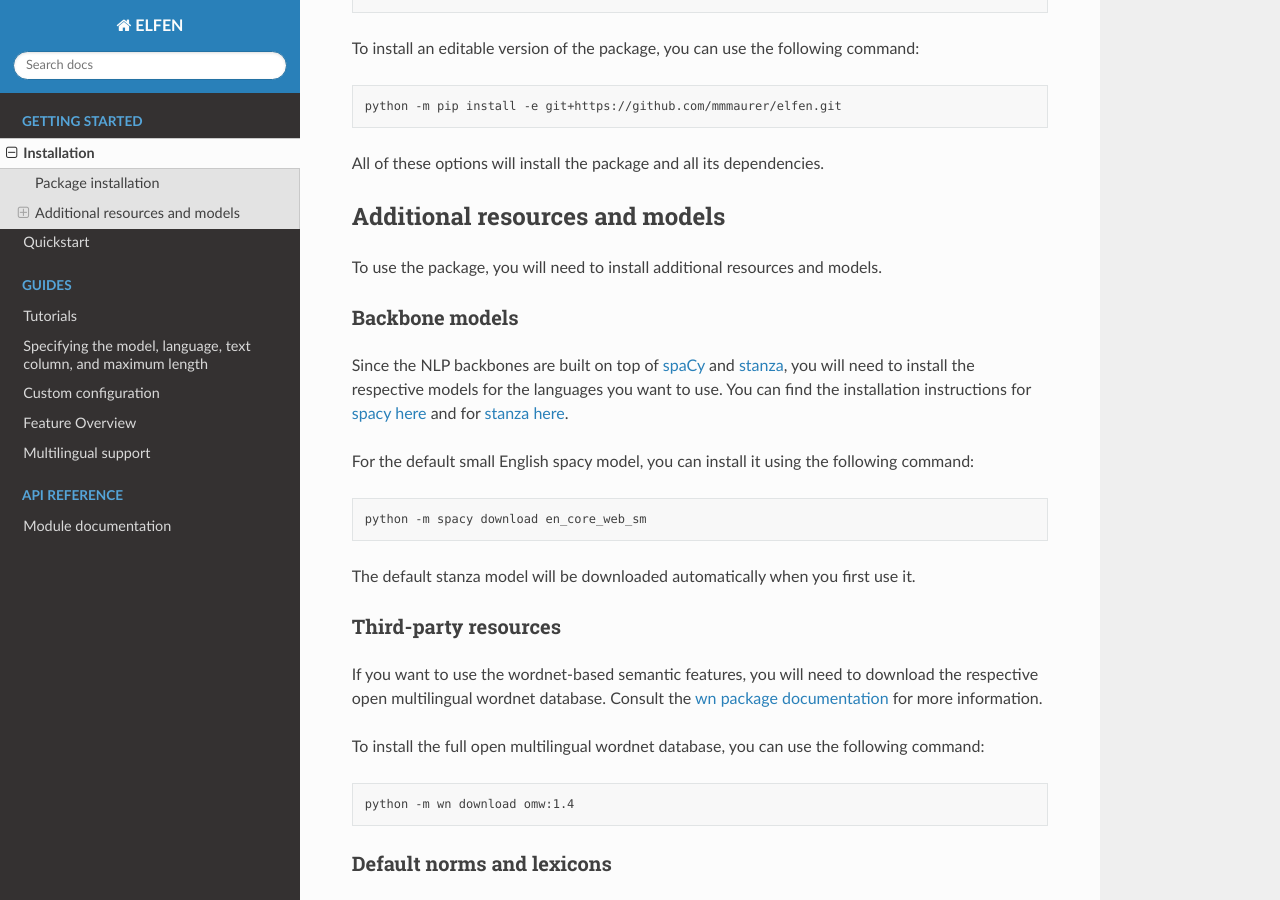
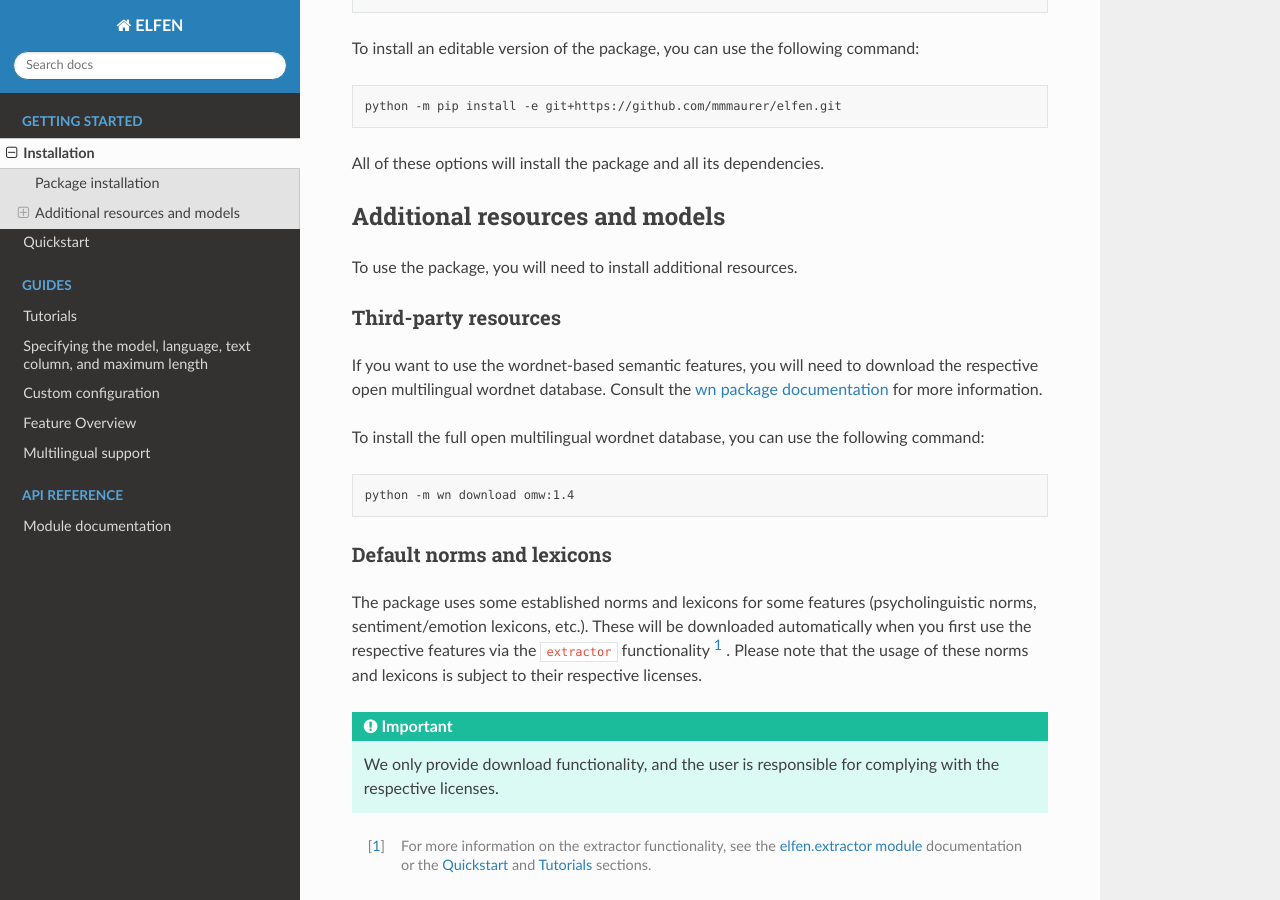
Before and after one commit to mmmaurer/elfen, a Sphinx documentation site: the page built from docs/installation.rst, in a window 1280 px wide and 900 px high, scrolled down 409 px. Built offline with Sphinx 7.4.7 and the Read the Docs theme 3.1.0, drawn with Linux system fonts in a browser that asks for light colours.

```diff
--- a/docs/conf.py
+++ b/docs/conf.py
@@ -22,7 +22,7 @@
 project = 'ELFEN'
 copyright = '2025, Maximilian Maurer'
 author = 'Maximilian Maurer'
-release = '1.0.0'
+release = '1.1.0'
 
 # -- General configuration ---------------------------------------------------
 # https://www.sphinx-doc.org/en/master/usage/configuration.html#general-configuration
--- a/docs/index.rst
+++ b/docs/index.rst
@@ -6,11 +6,11 @@
 ELFEN - Efficient Linguistic Feature Extraction for Natural Language Datasets
 =============================================================================
 
-ELFEN (Efficient Linguistic Feature Extraction for Natural Language Datasets) is a Python package that provides a set of tools for extracting linguistic features from text datasets. It provides an extensive set of features that can be used to analyze text data and NLP model outputs.
-Since it is built on top of the modern dataframe package `polars`_, it is able to handle large datasets efficiently. Preprocessing backbones are built on top of the popular NLP libraries `spaCy`_ and `stanza`_, allowing for the use of both light-weight and state-of-the-art NLP models for feature extraction in various Languages.
+ELFEN (Efficient Linguistic Feature Extraction for Natural Language Datasets) is a Python package for extracting linguistic features from text datasets at scale. It provides an extensive set of features that can be used to analyze text data and NLP model outputs.
+It is built on top of the modern dataframe package `polars`_, allowing for handling large datasets efficiently. Preprocessing backbones are built on top of the popular NLP libraries `spaCy`_ and `stanza`_, allowing for the use of both light-weight and state-of-the-art NLP models for feature extraction in various Languages.
 
 .. note::
-   The package is still under development. If you encounter any issues or have any suggestions, please feel free to open an issue or add a pull request on the `GitHub repository`_.
+   The package is actively maintained. If you encounter any issues or have any suggestions, please feel free to open an issue or add a pull request on the `GitHub repository`_.
 
 .. _GitHub repository: https://www.github.com/mmmaurer/elfen
 
--- a/docs/installation.rst
+++ b/docs/installation.rst
@@ -28,23 +28,7 @@
 Additional resources and models
 -----------------------------------
 
-To use the package, you will need to install additional resources and models.
-
-Backbone models
-~~~~~~~~~~~~~~~~
-
-Since the NLP backbones are built on top of `spaCy`_ and `stanza`_, you will need to install the respective models for the languages you want to use. You can find the installation instructions for `spacy here <https://spacy.io/usage/models>`_ and for `stanza here <https://stanfordnlp.github.io/stanza/models.html>`_.
-
-.. _spaCy: https://spacy.io
-.. _stanza: https://stanfordnlp.github.io/stanza/
-
-For the default small English spacy model, you can install it using the following command:
-
-.. code-block:: bash
-
-    python -m spacy download en_core_web_sm
-
-The default stanza model will be downloaded automatically when you first use it.
+To use the package, you will need to install additional resources.
 
 Third-party resources
 ~~~~~~~~~~~~~~~~~~~~~
```
Also changed, not shown: README.md (+0 -5 lines), pyproject.toml (+8 -3 lines), 1 other file.
